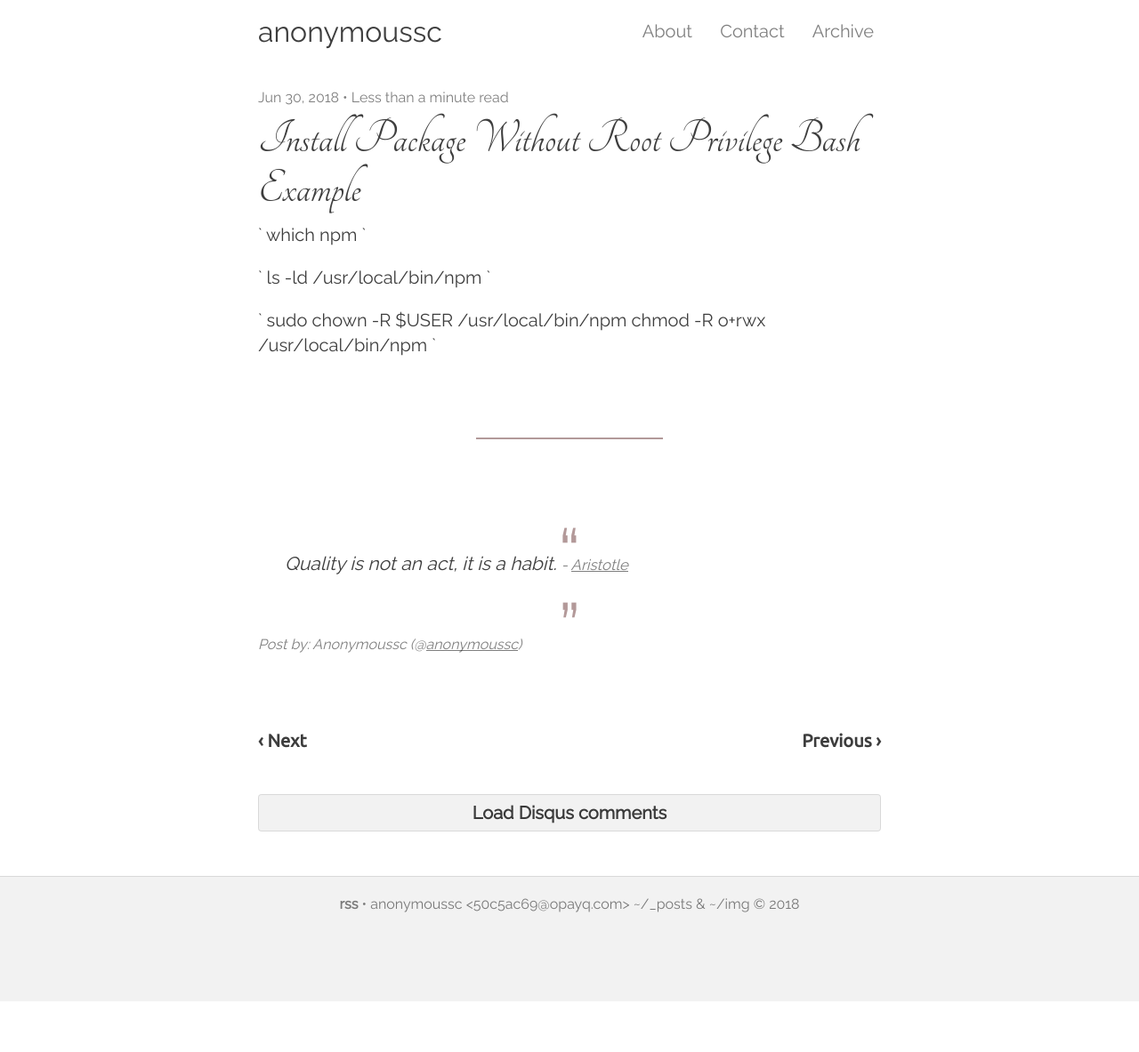
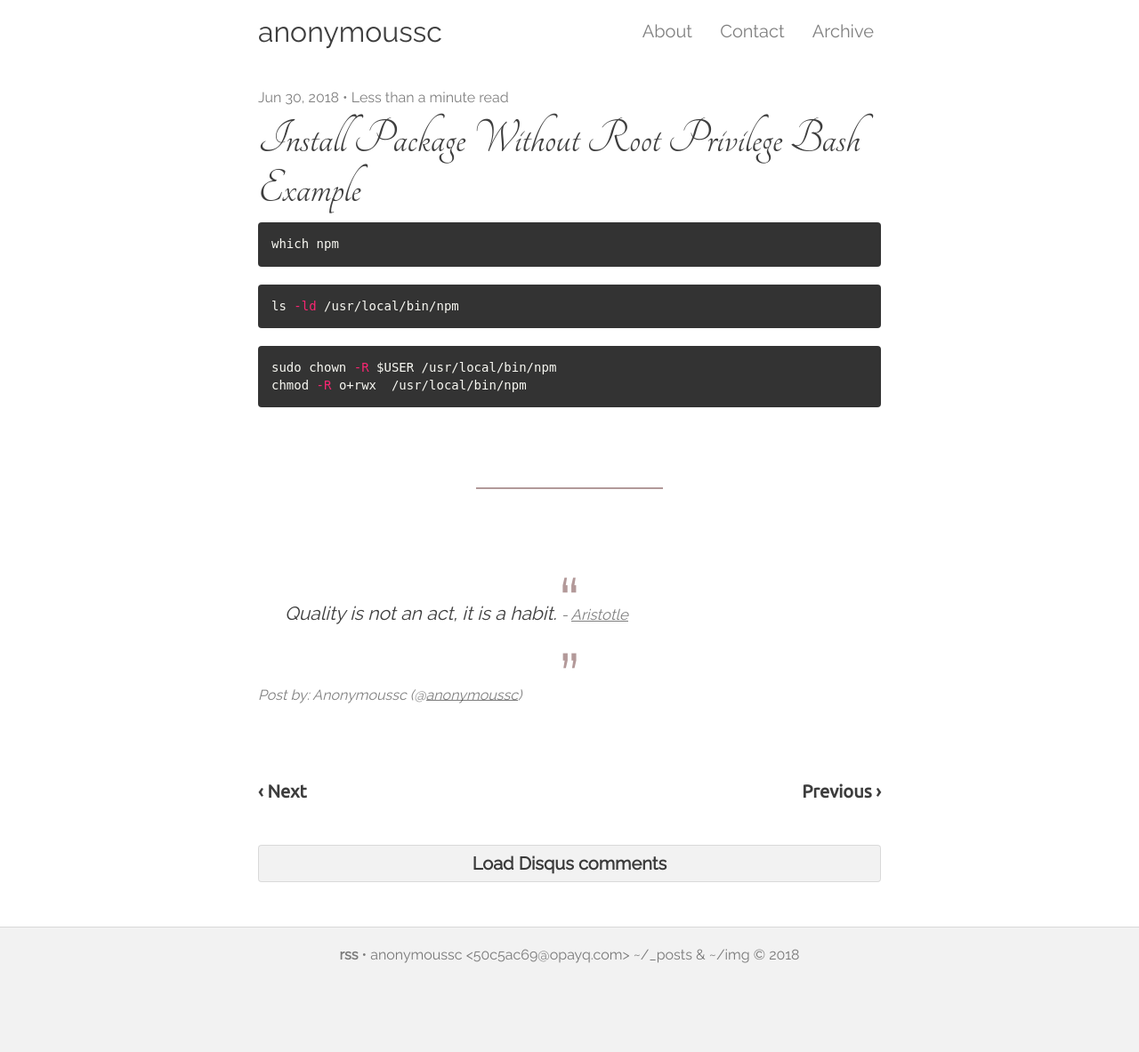
Before and after one commit to anonymoussc/anonymoussc.github.io, a Jekyll site: the page built from _posts/2018-06-30-install-package-without-root.markdown, in a window 1280 px wide. Shown: the whole page at 89% size. Built offline with Jekyll 4.4.1, drawn with Linux system fonts in a browser that asks for light colours; before the commit the page ends 1126 px from its top, so only the background shows below that.

Commit message:
Update posts

````diff
--- a/_posts/2018-06-30-install-package-without-root.markdown
+++ b/_posts/2018-06-30-install-package-without-root.markdown
@@ -4,18 +4,18 @@ date:   2018-06-30 11:00:00
 summary: Install Package Without Root Privilege Bash Example
 ---
 
-`
+``` bash
 which npm
-`
+```
 
-`
+``` bash
 ls -ld /usr/local/bin/npm
-`
+```
 
-`
+``` bash
 sudo chown -R $USER /usr/local/bin/npm
 chmod -R o+rwx  /usr/local/bin/npm
-`
+```
 
 
 ---
````
Also changed, not shown: _posts/2019-06-30-reduce-size-of-docker-cache.markdown (+4 -4 lines).
